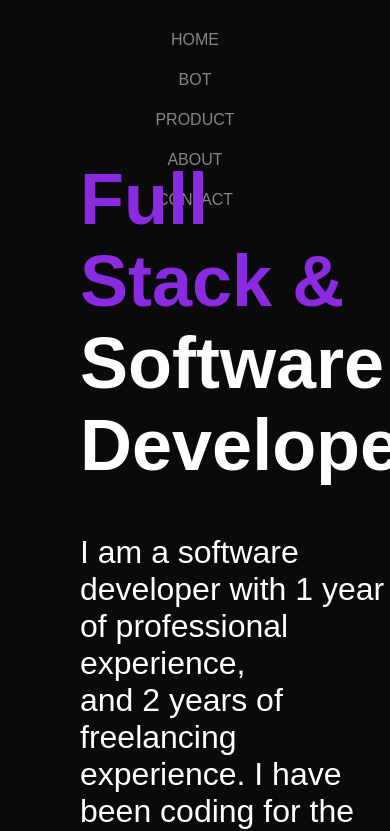
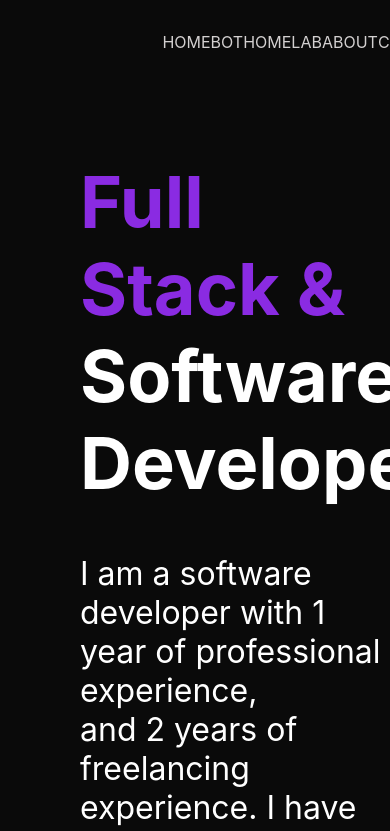
Before and after one commit to Rahul-M01/portfolio, a React (Create React App) app: page / in a window 390 px wide. Shown: the top 831 px of the page. Built offline with nearby package versions, Linux system fonts and the light colour scheme.

Commit message:
Fixed navbar

```diff
--- a/src/header/header.css
+++ b/src/header/header.css
@@ -1,112 +1,68 @@
-main {
-    margin: 0;
-    font-family: 'Montserrat', sans-serif;
+header {
     width: 100%;
 }
 
 .header-container {
-    padding: 0 20px;
-    max-width: 960px;
+    display: flex;
+    justify-content: space-between;
+    align-items: center;
+    padding: 2rem;
     margin: 0 auto;
     position: fixed;
     top: 0;
     left: 0;
     right: 0;
+    background-color: #0A0A0A;
+    transition: background-color 0.3s;
+    z-index: 100;
+}
+
+.header-container.sticky {
+    background-color: rgba(172, 172, 172, 0.5);
 }
 
 .logo-box {
-    float: left;
-    margin-right: 20px;
+    /* Styles for your logo */
 }
 
-.logo-box a {
-    outline: none;
-    display: block;
-}
-
-.logo-box img {
-    display: block;
-}
-
-nav {
-    overflow: hidden;
+.navbar {
+    flex-grow: 1;
+    display: flex;
+    justify-content: flex-end;
 }
 
 .navbar ul {
     list-style: none;
+    display: flex;
+    padding: 0;
     margin: 0;
-    padding: 0;
-    float: right;
+    width: 60%;
 }
 
 .navbar li {
-    display: inline-block;
-    margin-left: 25px;
-    height: 70px;
-    line-height: 70px;
-    transition: .5s linear;
+    flex: 1;
+    text-align: center;
 }
 
 .navbar a {
     text-decoration: none;
-    display: block;
+    color: #d3d0d0;
+    text-transform: uppercase;
     position: relative;
-    color: #868686;
-    text-transform: uppercase;
 }
 
 .navbar a:after {
-    content: "";
+    content: '';
+    position: absolute;
+    bottom: 0;
+    left: 0;
+    right: 0;
+    height: 2px;
+    background: #ffffff;
     width: 0;
-    height: 2px;
-    position: absolute;
-    left: 0;
-    bottom: 15px;
-    background: #868686;
-    transition: width .5s linear;
+    transition: width 0.5s;
 }
 
 .navbar a:hover:after {
     width: 100%;
 }
-
-@media screen and (max-width: 660px) {
-    header {
-        text-align: center;
-    }
-
-    .logo-box {
-        float: none;
-        display: inline-block;
-        margin: 0 0 16px 0;
-    }
-
-    .navbar ul {
-        float: none;
-    }
-
-    .navbar li:first-of-type {
-        margin-left: 0;
-    }
-}
-
-@media screen and (max-width: 550px) {
-    .navbar {
-        overflow: visible;
-    }
-
-    .navbar li {
-        display: block;
-        margin: 0;
-        height: 40px;
-        line-height: 40px;
-    }
-
-    .navbar li:hover {
-        background: rgba(0, 0, 0, .1);
-    }
-
-    .navbar a:after {
-        content: none;
-    }
-}
--- a/src/header/header.js
+++ b/src/header/header.js
@@ -1,27 +1,38 @@
-// Header.js
-import React from 'react';
+import React, { useState, useEffect } from 'react';
 import './header.css';
 
 const Header = () => {
-    // You would have state and functions here for handling mobile menu toggle
+    const [isSticky, setIsSticky] = useState(false);
+
+    useEffect(() => {
+        const handleScroll = () => {
+            setIsSticky(window.scrollY > 50);
+        };
+
+        window.addEventListener('scroll', handleScroll);
+
+        return () => {
+            window.removeEventListener('scroll', handleScroll);
+        };
+    }, []);
 
     return (
         <header>
-            <div class="header-container">
-                <div class="logo-box">
+            <div className={`header-container ${isSticky ? 'sticky' : ''}`}>
+                <div className="logo-box">
+                    {/* Logo here */}
                 </div>
-                <nav class="navbar">
+                <nav className="navbar">
                     <ul>
                         <li><a href="/">home</a></li>
                         <li><a href="/bot">Bot</a></li>
-                        <li><a href="">product</a></li>
+                        <li><a href="">Homelab</a></li>
                         <li><a href="">about</a></li>
                         <li><a href="">contact</a></li>
                     </ul>
                 </nav>
             </div>
         </header>
-
     );
 };
 
```
